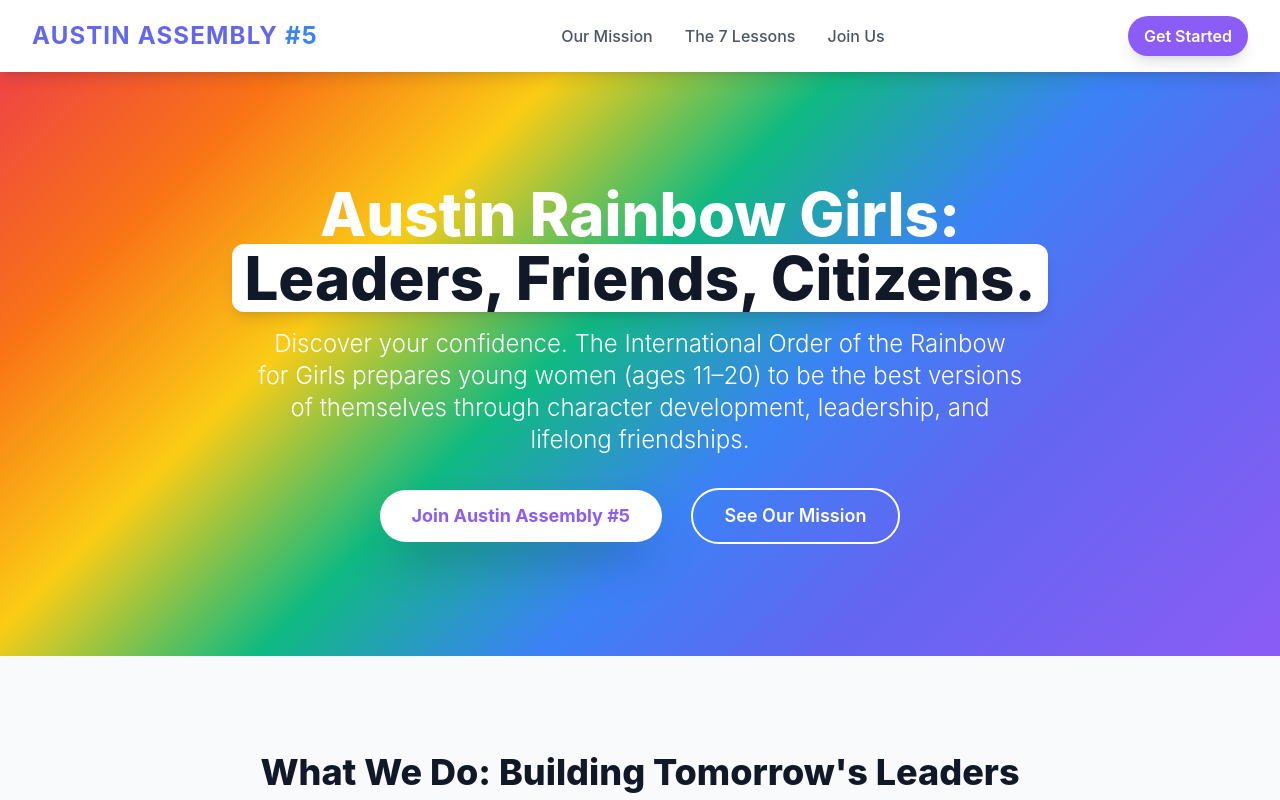
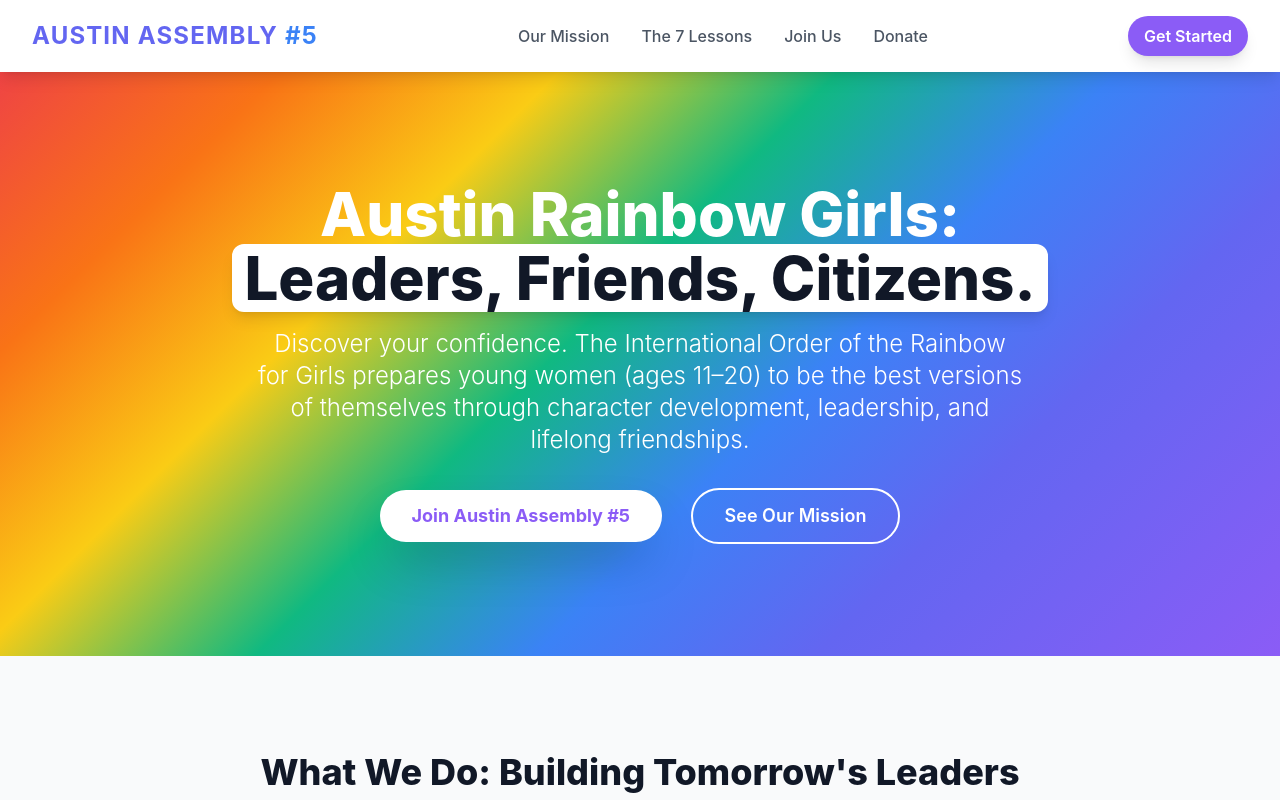
Before and after one commit to ltx99/austin5-rainbow-website, a plain HTML site: page index.html in a window 1280 px wide. Shown: the top 800 px of the page. Drawn offline with nearby package versions, Linux system fonts and the light colour scheme.

Commit message:
Update index.html
added donate button

```diff
--- a/index.html
+++ b/index.html
@@ -61,6 +61,7 @@
                 <a href="#mission" class="text-gray-600 hover:text-rainbow-violet transition duration-200">Our Mission</a>
                 <a href="#lessons" class="text-gray-600 hover:text-rainbow-violet transition duration-200">The 7 Lessons</a>
                 <a href="#join" class="text-gray-600 hover:text-rainbow-violet transition duration-200">Join Us</a>
+                <a href="https://checkout.square.site/merchant/R22PQMTR7QY9G/checkout/L3NMF4KRS2FT425SFQHPOPTN" target="_blank" class="text-gray-600 hover:text-rainbow-violet transition duration-200">Donate</a>
             </nav>
             <a href="#join" class="hidden md:block bg-rainbow-violet hover:bg-rainbow-indigo text-white font-semibold py-2 px-4 rounded-full shadow-lg transition duration-300">
                 Get Started
```
